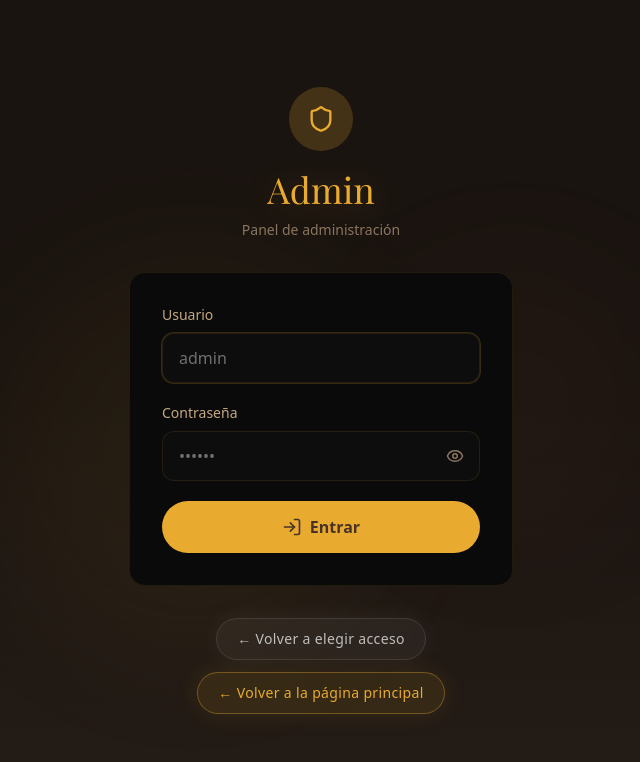
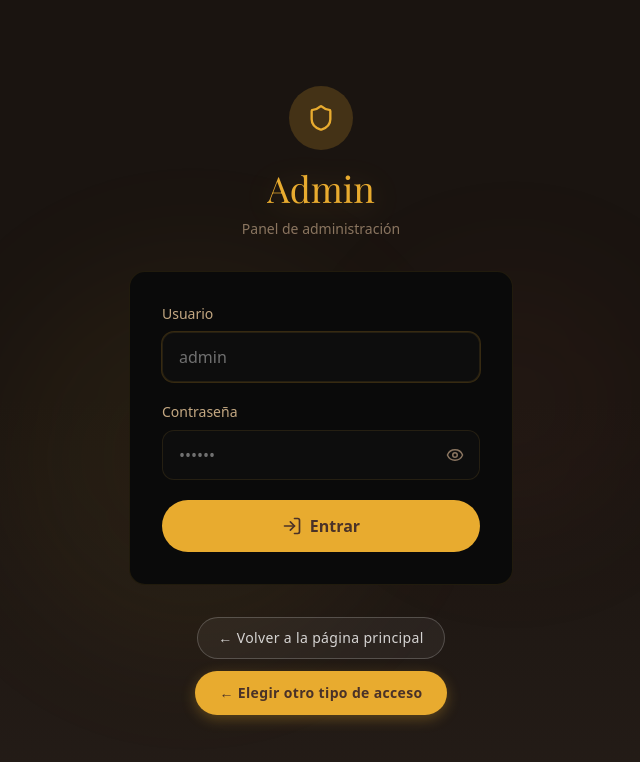
Before and after one commit to jesushernandezmonts/RestauranteGaucho, a Next.js app: page /admin/login in a window 1280 px wide. Shown: the top 762 px of the page, without its empty margins (319-959 px from the left). Built offline with nearby package versions, Linux system fonts and the light colour scheme; no server answers; the database is empty; a web font is replaced by a local one.

Commit message:
Improve visibility of back button on login pages

```diff
--- a/src/app/admin/login/page.tsx
+++ b/src/app/admin/login/page.tsx
@@ -108,17 +108,17 @@ export default function AdminLoginPage() {
         </form>
         <div className="text-center mt-8 space-y-3">
           <Link
-            href="/acceso"
-            className="inline-flex items-center justify-center rounded-full border border-white/10 bg-white/5 px-5 py-2.5 text-sm font-medium tracking-wide text-white/70 shadow-[0_0_24px_rgba(255,255,255,0.06)] transition-all duration-300 hover:border-gold/50 hover:bg-gold/10 hover:text-gold hover:shadow-[0_0_34px_rgba(232,171,47,0.18)]"
+            href="/"
+            className="inline-flex items-center justify-center rounded-full border border-white/20 bg-white/5 px-5 py-2.5 text-sm font-medium tracking-wide text-white/80 transition-all duration-300 hover:border-gold/70 hover:bg-white/10 hover:text-white"
           >
-            ← Volver a elegir acceso
+            ← Volver a la página principal
           </Link>
           <div>
             <Link
-              href="/"
-              className="inline-flex items-center justify-center rounded-full border border-gold/35 bg-gold/10 px-5 py-2.5 text-sm font-medium tracking-wide text-gold shadow-[0_0_24px_rgba(232,171,47,0.12)] transition-all duration-300 hover:border-gold/70 hover:bg-gold/20 hover:text-gold hover:shadow-[0_0_34px_rgba(232,171,47,0.24)]"
+              href="/acceso"
+              className="inline-flex items-center justify-center rounded-full bg-gold px-6 py-3 text-sm font-bold tracking-wide text-chocolate shadow-gold transition-all duration-300 hover:scale-105 hover:bg-gold-light"
             >
-              ← Volver a la página principal
+              ← Elegir otro tipo de acceso
             </Link>
           </div>
         </div>
--- a/src/app/cocina/login/page.tsx
+++ b/src/app/cocina/login/page.tsx
@@ -125,17 +125,17 @@ export default function ChefLoginPage() {
 
         <div className="text-center mt-8 space-y-3">
           <Link
-            href="/acceso"
-            className="inline-flex items-center justify-center rounded-full border border-white/10 bg-white/5 px-5 py-2.5 text-sm font-medium tracking-wide text-white/70 shadow-[0_0_24px_rgba(255,255,255,0.06)] transition-all duration-300 hover:border-gold/50 hover:bg-gold/10 hover:text-gold hover:shadow-[0_0_34px_rgba(232,171,47,0.18)]"
+            href="/"
+            className="inline-flex items-center justify-center rounded-full border border-white/20 bg-white/5 px-5 py-2.5 text-sm font-medium tracking-wide text-white/80 transition-all duration-300 hover:border-gold/70 hover:bg-white/10 hover:text-white"
           >
-            ← Volver a elegir acceso
+            ← Volver a la página principal
           </Link>
           <div>
             <Link
-              href="/"
-              className="inline-flex items-center justify-center rounded-full border border-gold/35 bg-gold/10 px-5 py-2.5 text-sm font-medium tracking-wide text-gold shadow-[0_0_24px_rgba(232,171,47,0.12)] transition-all duration-300 hover:border-gold/70 hover:bg-gold/20 hover:text-gold hover:shadow-[0_0_34px_rgba(232,171,47,0.24)]"
+              href="/acceso"
+              className="inline-flex items-center justify-center rounded-full bg-gold px-6 py-3 text-sm font-bold tracking-wide text-chocolate shadow-gold transition-all duration-300 hover:scale-105 hover:bg-gold-light"
             >
-              ← Volver a la página principal
+              ← Elegir otro tipo de acceso
             </Link>
           </div>
         </div>
--- a/src/app/mesero/login/page.tsx
+++ b/src/app/mesero/login/page.tsx
@@ -133,17 +133,17 @@ export default function MeseroLoginPage() {
 
         <div className="text-center mt-8 space-y-3">
           <Link
-            href="/acceso"
-            className="inline-flex items-center justify-center rounded-full border border-white/10 bg-white/5 px-5 py-2.5 text-sm font-medium tracking-wide text-white/70 shadow-[0_0_24px_rgba(255,255,255,0.06)] transition-all duration-300 hover:border-gold/50 hover:bg-gold/10 hover:text-gold hover:shadow-[0_0_34px_rgba(232,171,47,0.18)]"
+            href="/"
+            className="inline-flex items-center justify-center rounded-full border border-white/20 bg-white/5 px-5 py-2.5 text-sm font-medium tracking-wide text-white/80 transition-all duration-300 hover:border-gold/70 hover:bg-white/10 hover:text-white"
           >
-            ← Volver a elegir acceso
+            ← Volver a la página principal
           </Link>
           <div>
             <Link
-              href="/"
-              className="inline-flex items-center justify-center rounded-full border border-gold/35 bg-gold/10 px-5 py-2.5 text-sm font-medium tracking-wide text-gold shadow-[0_0_24px_rgba(232,171,47,0.12)] transition-all duration-300 hover:border-gold/70 hover:bg-gold/20 hover:text-gold hover:shadow-[0_0_34px_rgba(232,171,47,0.24)]"
+              href="/acceso"
+              className="inline-flex items-center justify-center rounded-full bg-gold px-6 py-3 text-sm font-bold tracking-wide text-chocolate shadow-gold transition-all duration-300 hover:scale-105 hover:bg-gold-light"
             >
-              ← Volver a la página principal
+              ← Elegir otro tipo de acceso
             </Link>
           </div>
         </div>
```
